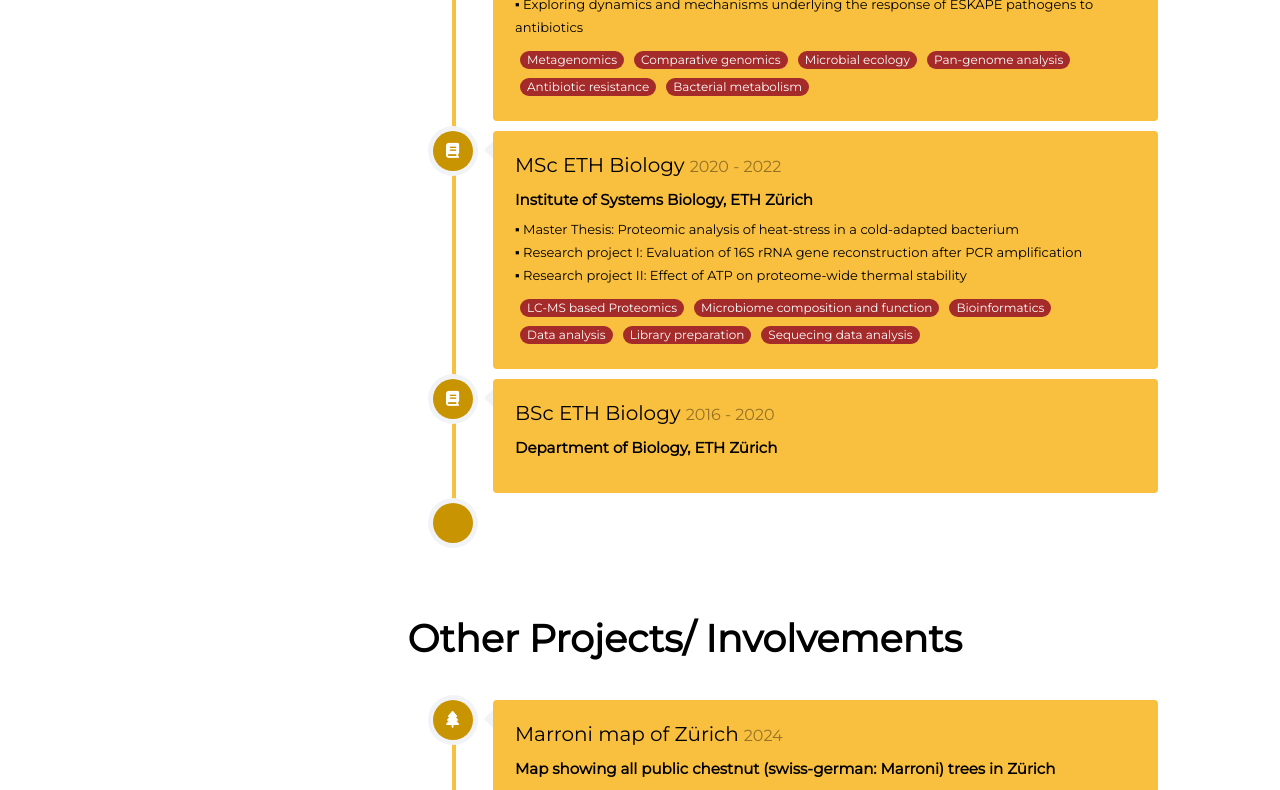
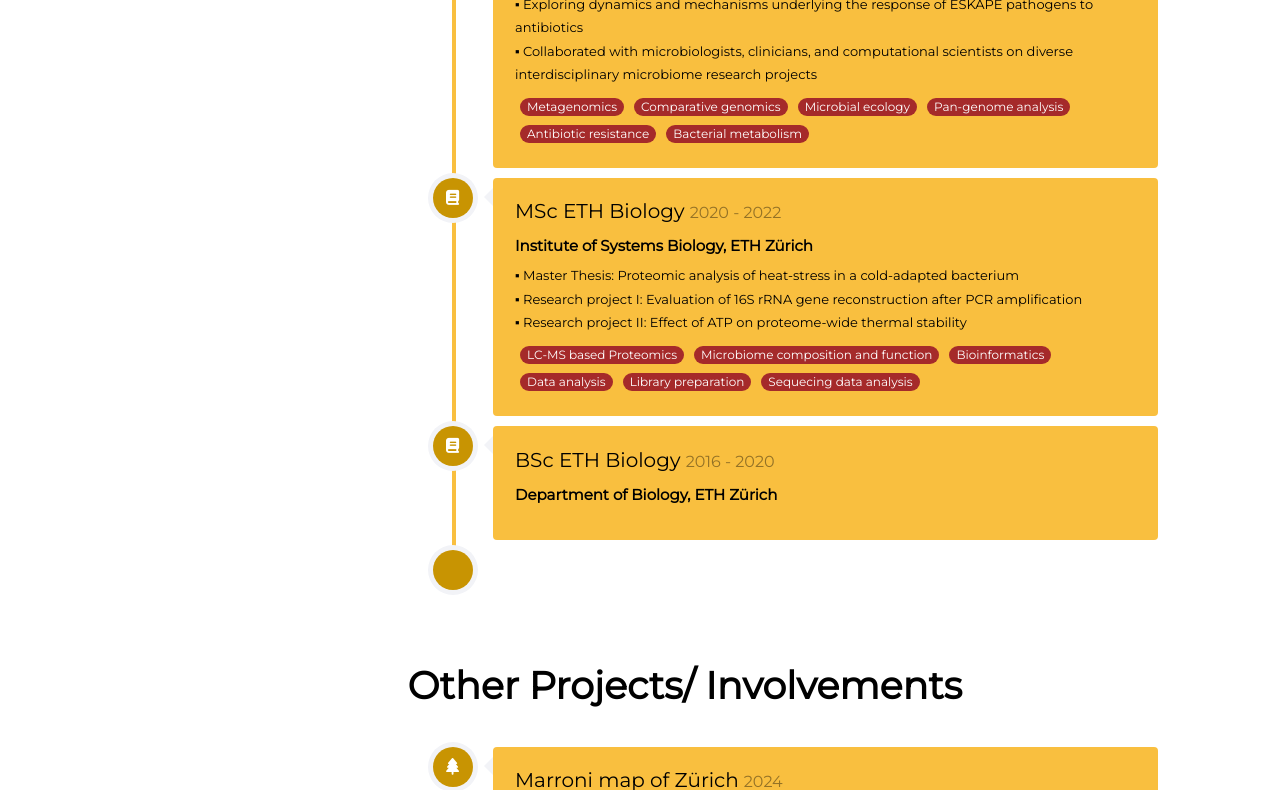
Before and after one commit to NicolasNaepflin/nicolasnaepflin.github.io, a plain HTML site: page index.html in a window 1280 px wide. Shown: the part 1468-2258 px from the top of the page. Drawn offline with Linux system fonts and the light colour scheme; no server answers; a web font is replaced by a local one.

Commit message:
update text under PhD and added some skills (still hidden)

```diff
--- a/data.js
+++ b/data.js
@@ -15,26 +15,38 @@ export const skills = [
     title: "Languages",
     skillName: "Python",
     color: "1",
+    percentage: "95",
+  },
+  {
+    title: "Languages",
+    skillName: "R",
+    color: "1",
+    percentage: "85",
+  },
+  {
+    title: "WorkflowManagement",
+    skillName: "Snakemake",
+    color: "5",
+    percentage: "75",
+  },
+  {
+    title: "WorkflowManagement",
+    skillName: "NextFlow",
+    color: "5",
+    percentage: "75",
+  },
+  {
+    title: "versionControl",
+    skillName: "git",
+    color: "2",
     percentage: "80",
   },
-  // {
-  //   title: "Languages",
-  //   skillName: "R",
-  //   color: "2",
-  //   percentage: "85",
-  // },
-  // {
-  //   title: "Frameworks/Libraries",
-  //   skillName: "Bash",
-  //   color: "3",
-  //   percentage: "80",
-  // },
-  // {
-  //   title: "Design",
-  //   skillName: "Rust",
-  //   color: "4",
-  //   percentage: "10",
-  // },
+  {
+    title: "Languages",
+    skillName: "Bash",
+    color: "1",
+    percentage: "70",
+  },
   // {
   //   title: "template_title",
   //   skillName: "template_skillName",
@@ -155,6 +167,7 @@ export const education = [
     duration: "2023 - Present",
     details: ['Understanding shared functional traits of Enterobacteriaceae',
       'Exploring dynamics and mechanisms underlying the response of ESKAPE pathogens to antibiotics',
+      'Collaborated with microbiologists, clinicians, and computational scientists on diverse interdisciplinary microbiome research projects'
     ],
     tags: ['Metagenomics', 'Comparative genomics', 'Microbial ecology', 'Pan-genome analysis', 'Antibiotic resistance', 'Bacterial metabolism'],
     icon : "graduation-cap",
--- a/index.html
+++ b/index.html
@@ -85,7 +85,8 @@
             </section>
             <!--------------------[END] About me---------------------------->
             <!--------------------[START] Skills---------------------------->
-            <section class="colorlib-skills" data-section="skills" style="display: none;">
+            <!-- style="display: none;" remove with -->
+            <section class="colorlib-skills" data-section="skills"  style="display: none;">
                <div class="colorlib-narrow-content">
                   <div class="row row-bottom-padded-sm animate-box" data-animate-effect="fadeInLeft">
                      <div class="about-desc">
```
